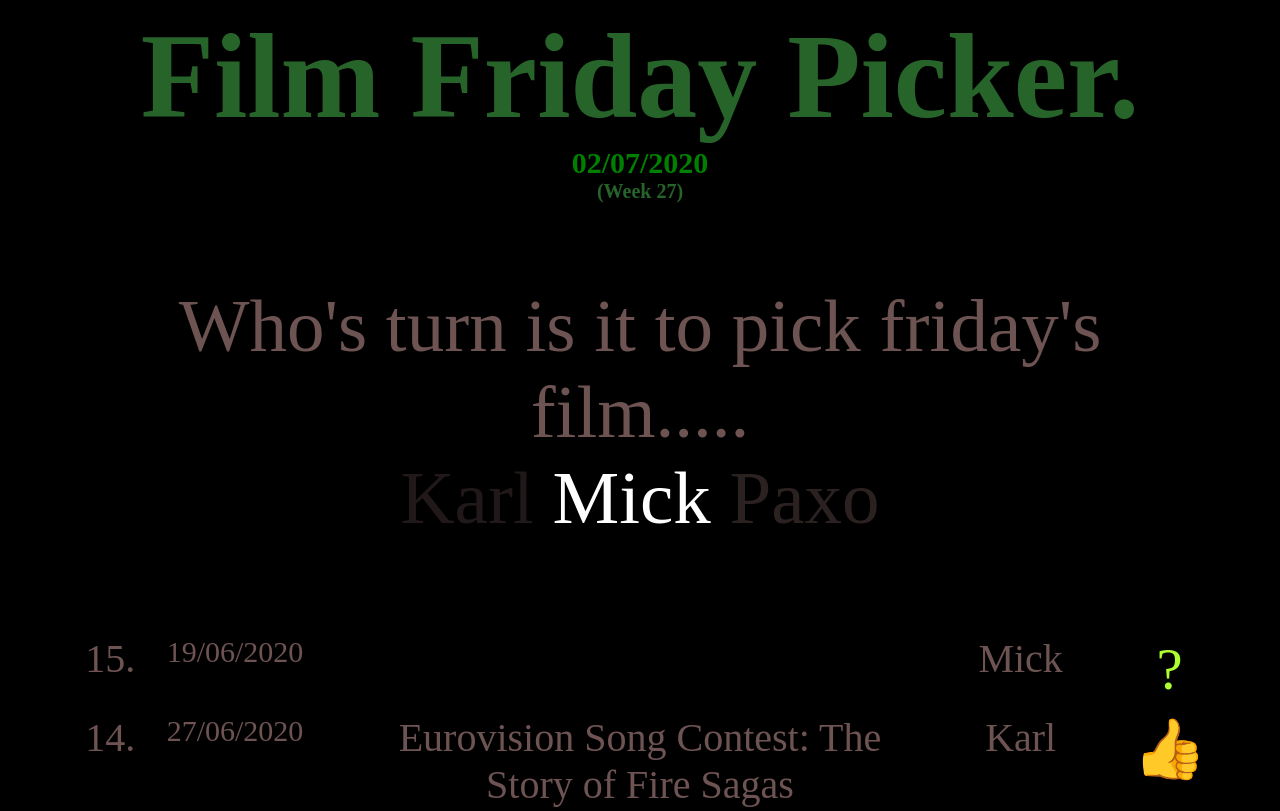
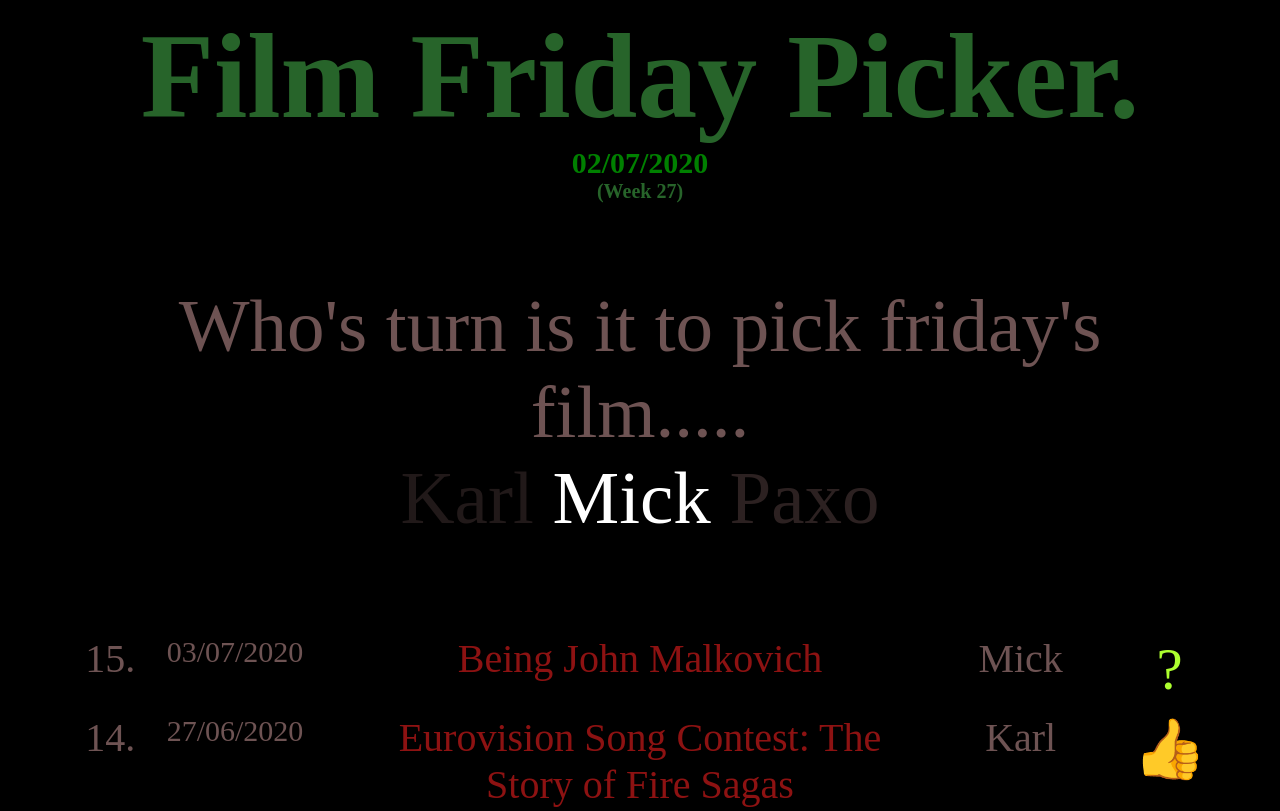
Before and after one commit to bangbangsoftware/fridayfilm, a website: page index.html in a window 1280 px wide. Shown: the top 811 px of the page. Drawn offline with Linux system fonts and the light colour scheme.

Commit message:
Being.... lazy

```diff
--- a/index.html
+++ b/index.html
@@ -23,10 +23,10 @@
     <br />
     <div class="history">
       <div>15.</div>
-      <div class="date">19/06/2020</div>
+      <div class="date">03/07/2020</div>
       <div>
-        <a target="_blank" href="https://www.netflix.com/title/81019795"
-          ></a
+        <a target="_blank" href="https://www.netflix.com/title/28363298"
+          >Being John Malkovich</a
         >
       </div>
       <div>Mick</div>
@@ -35,7 +35,7 @@
       <div>14.</div>
       <div class="date">27/06/2020</div>
       <div>
-        <a target="_blank" href="https://www.netflix.com/title/80244088"></a>
+        <a target="_blank" href="https://www.netflix.com/title/80244088">
           Eurovision Song Contest: The Story of Fire Sagas</a
         >
       </div>
```
